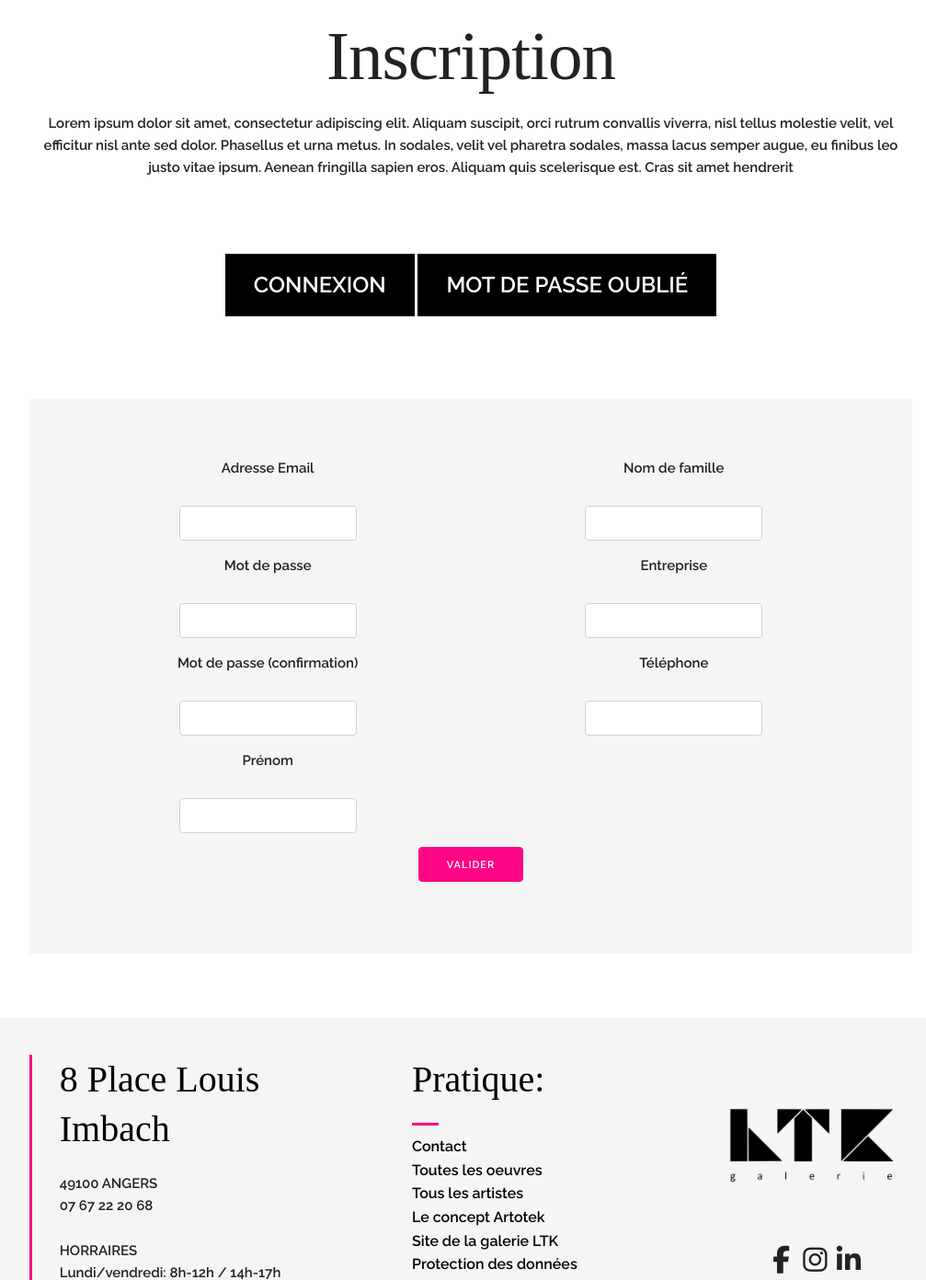
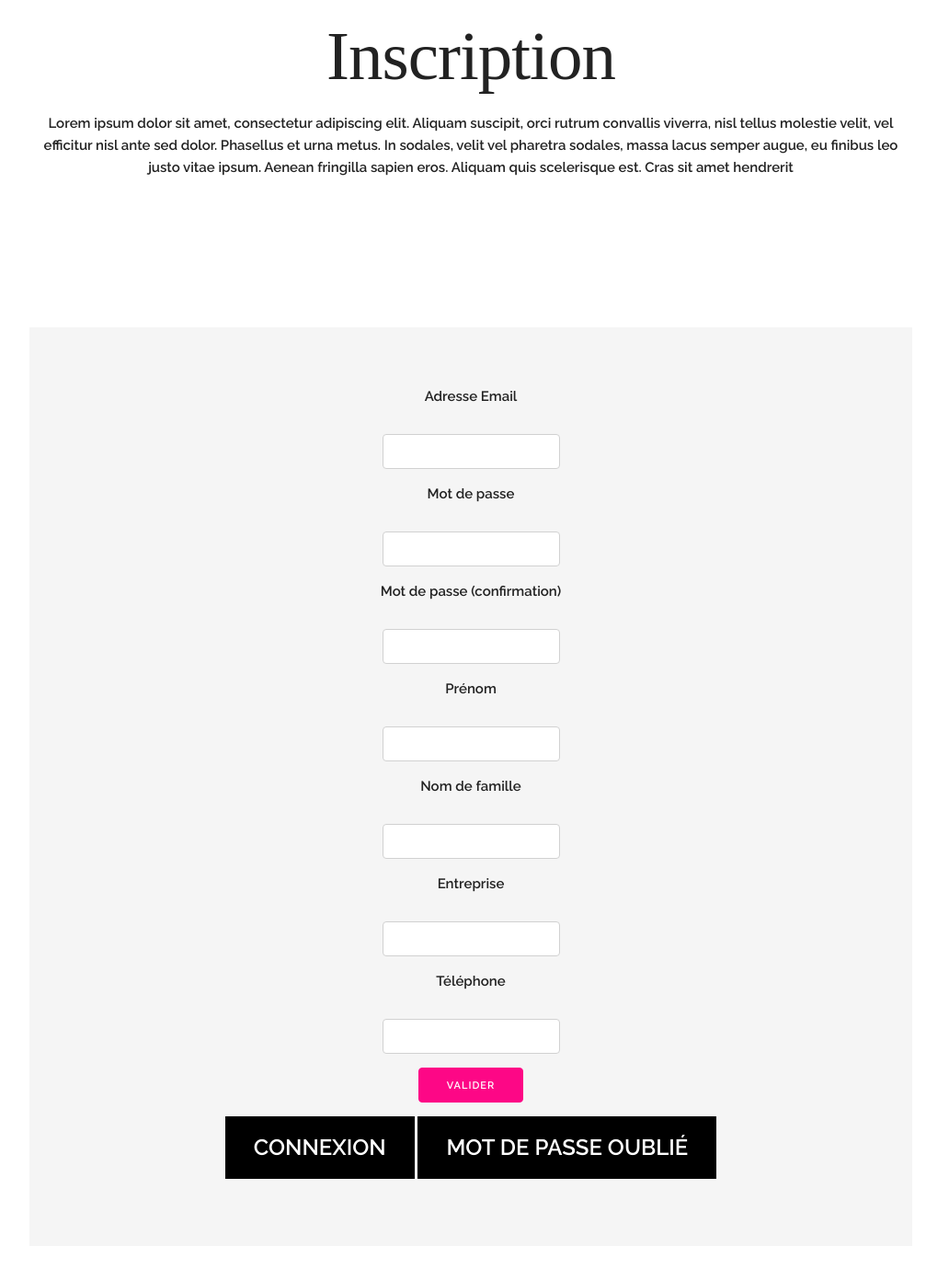
Before and after one commit to JimmyFonteneau/ltk_back_office, a Django app: page /users/register/ in a window 1280 px wide. Shown: the part 68-1460 px from the top of the page at 92% size, without its empty margins (128-1135 px from the left). Run offline with Django 3.2, Linux system fonts and the light colour scheme; some libraries are stand-ins or nearby versions.

Commit message:
Revert "Mise en forme du formulaire d'inscription + réactivatoin du timer"
This reverts commit 7e2f5ce90eb789ec5182d1fb01a297dcdbf4682e.

```diff
--- a/artworks/templates/artworks/artwork.html
+++ b/artworks/templates/artworks/artwork.html
@@ -48,12 +48,12 @@
         {% csrf_token %}
         <input type="hidden" name="artwork_id" value="{{ artwork.id }}"></input>
         <div class="container">
+        <input type="hidden" class="artwork_timer" value="{{ artwork.timer|date:'Y-m-d' }}"></input>
+        <p class="timer"></p>
           <div class="row">
             <div class="one-half column">
               <img class="u-max-full-width  border-i" src="{{ artwork.photo.url }}">
             </div>
-            <input type="hidden" class="artwork_timer" value="{{ artwork.timer|date:'Y-m-d' }}"></input>
-            <p class="timer"></p>
             <div class="one-half column left">
               <h3 class="oeuvre-h">{{ artwork.name }}</h3>
               <div class="row">
--- a/users/templates/users/register.html
+++ b/users/templates/users/register.html
@@ -11,21 +11,14 @@
       <p class="section-description full-width">Lorem ipsum dolor sit amet, consectetur adipiscing elit. Aliquam suscipit, orci rutrum convallis viverra, nisl tellus molestie velit, vel efficitur nisl ante sed dolor. Phasellus et urna metus. In sodales, velit vel pharetra sodales, massa lacus semper augue, eu finibus leo justo vitae ipsum. Aenean fringilla sapien eros. Aliquam quis scelerisque est. Cras sit amet hendrerit</p>
     </div>
   </div>
-  <div style="width: 100%; text-align: center;">
-    {% if not modify %}
-    <button class="bt3"><a href="{% url 'users:login' %}">Connexion</a></button>
-    {% endif %}
 
-    <button class="bt3"><a href="{% url 'users:forgot_password' %}">Mot de passe oublié</a></button>
-</div>
   <div class="section">
     <div class="container">
       <div class="grey-container">
 
             <p>{{ form.non_field_errors }}</p>
-            <form method="post" action="{{ url_form }}" style="display: flex; flex-wrap: wrap;">
+            <form method="post" action="{{ url_form }}">
                 {% csrf_token %}
-                <div style="width: 50%;">
                 <label for="{{ form.email.id_for_label }}">{{ form.email.label }}</label><br>
                 {{ form.email }}<br>
                 {% if form.errors.email %}
@@ -54,9 +47,7 @@
                 {% if form.errors.firstname %}
                     <span>{{ form.errors.firstname }}</span>
                 {% endif %}
-                </div>
 
-                <div style="width: 50%;">
                 <label for="{{ form.lastname.id_for_label }}">{{ form.lastname.label }}</label><br>
                 {{ form.lastname }}<br>
                 {% if form.errors.lastname %}
@@ -74,11 +65,15 @@
                 {% if form.errors.phone %}
                     <span>{{ form.errors.phone }}</span>
                 {% endif %}
-                </div>
 
-                <div style="width: 100%; text-align: center;">
                 <input class="btsubmit" type="submit" value="Valider"><br>
-                </div>
+
+                {% if not modify %}
+                <button class="bt3"><a href="{% url 'users:login' %}">Connexion</a></button>
+                {% endif %}
+
+                <button class="bt3"><a href="{% url 'users:forgot_password' %}">Mot de passe oublié</a></button>
+
             </form>
         </div>
     </div>
```
Lines whose indentation alone changed are shown as unchanged.
